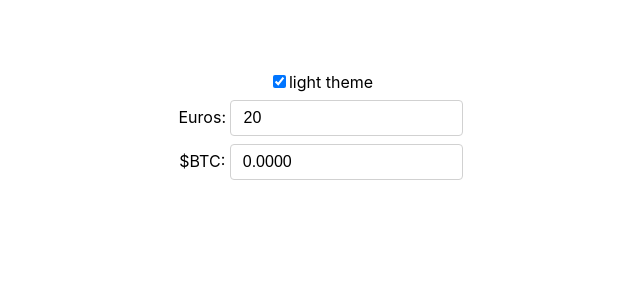
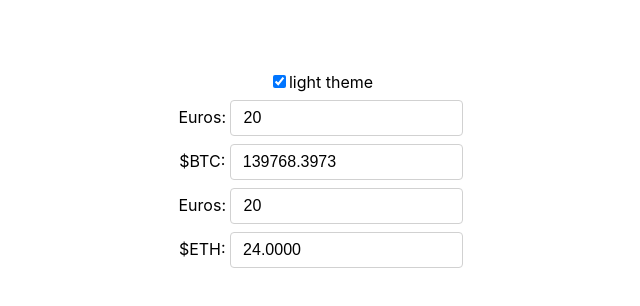
Before and after one commit to boton/converter, a React (Create React App) app: page / in a window 1280 px wide. Shown: the top 306 px of the page, without its empty margins (319-959 px from the left). Built offline with nearby package versions, Linux system fonts and the light colour scheme.

Commit message:
:sparkles: step 9 & 10

```diff
--- a/src/App.js
+++ b/src/App.js
@@ -1,39 +1,16 @@
 import React from "react";
 import "./App.css";
-import { Amount } from "./Amount";
+import Converter from "./Converter";
 import ThemeContext from "./ThemeContext";
-
-const INACTIVITY_MS = 5000;
-
-function exchangeRate() {
-  return Math.random() * 10000;
-}
 
 class App extends React.Component {
   constructor(props) {
     super(props);
 
     this.state = {
-      euros: 20,
-      exchangeRate: exchangeRate(),
       theme: "light"
     };
-
-    this.resetTimeout();
   }
-
-  componentWillUnmount() {
-    clearTimeout(this._inactivityTimer);
-  }
-
-  handleChangeEuros = event => {
-    this.setState({
-      euros: event.target.value,
-      exchangeRate: exchangeRate()
-    });
-
-    this.resetTimeout();
-  };
 
   handleChangeTheme = event => {
     this.setState({
@@ -41,18 +18,8 @@ class App extends React.Component {
     });
   };
 
-  resetTimeout = () => {
-    clearTimeout(this._inactivityTimer);
-
-    this._inactivityTimer = setTimeout(() => {
-      this.setState({
-        exchangeRate: 0
-      });
-    }, INACTIVITY_MS);
-  };
-
   render() {
-    const { euros, exchangeRate, theme } = this.state;
+    const { theme } = this.state;
 
     return (
       <ThemeContext.Provider value={theme}>
@@ -69,16 +36,8 @@ class App extends React.Component {
               light theme
             </label>
           </div>
-          <Amount
-            value={euros}
-            label="Euros"
-            onChange={this.handleChangeEuros}
-          />
-          <Amount
-            value={(euros * exchangeRate).toFixed(4)}
-            label="$BTC"
-            readOnly
-          />
+          <Converter />
+          <Converter cryptoName="$ETH" exchangeRate={1.2} />
         </div>
       </ThemeContext.Provider>
     );
--- /dev/null
+++ b/src/Converter.js
@@ -0,0 +1,43 @@
+import React from "react";
+import "./App.css";
+import { Amount } from "./Amount";
+
+export default class Converter extends React.Component {
+  constructor(props) {
+    super(props);
+
+    this.state = {
+      cryptoName: props.cryptoName,
+      exchangeRate: props.exchangeRate,
+      value: 20
+    };
+  }
+
+  static defaultProps = {
+    cryptoName: "$BTC",
+    exchangeRate: Math.random() * 10000
+  };
+
+  handleChangeValue = event => {
+    this.setState({
+      value: event.target.value,
+      exchangeRate: this.props.exchangeRate
+    });
+  };
+
+  render() {
+    const { cryptoName } = this.props;
+    const { value, exchangeRate } = this.state;
+
+    return (
+      <>
+        <Amount value={value} label="Euros" onChange={this.handleChangeValue} />
+        <Amount
+          value={(value * exchangeRate).toFixed(4)}
+          label={cryptoName}
+          readOnly
+        />
+      </>
+    );
+  }
+}
```
